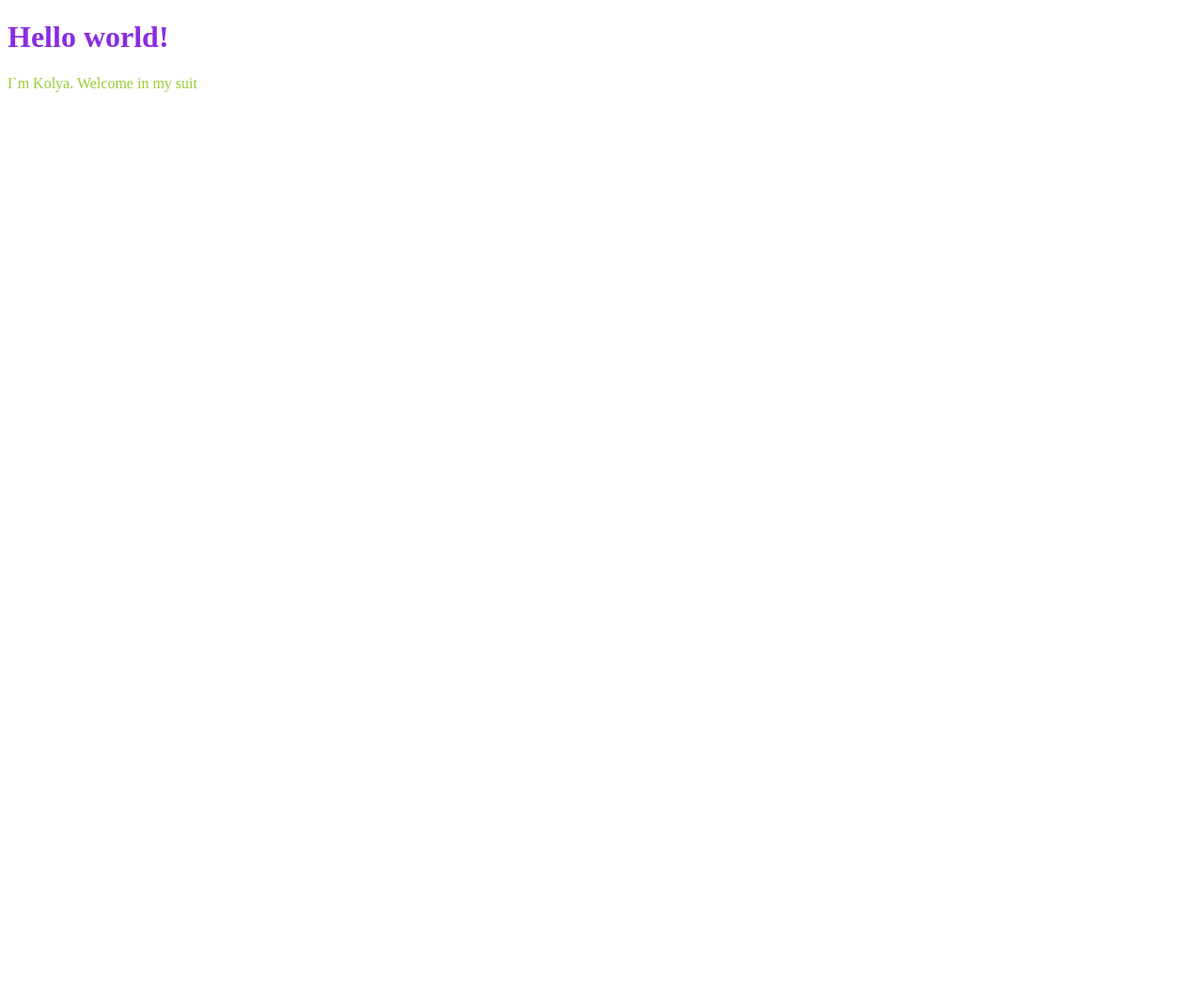
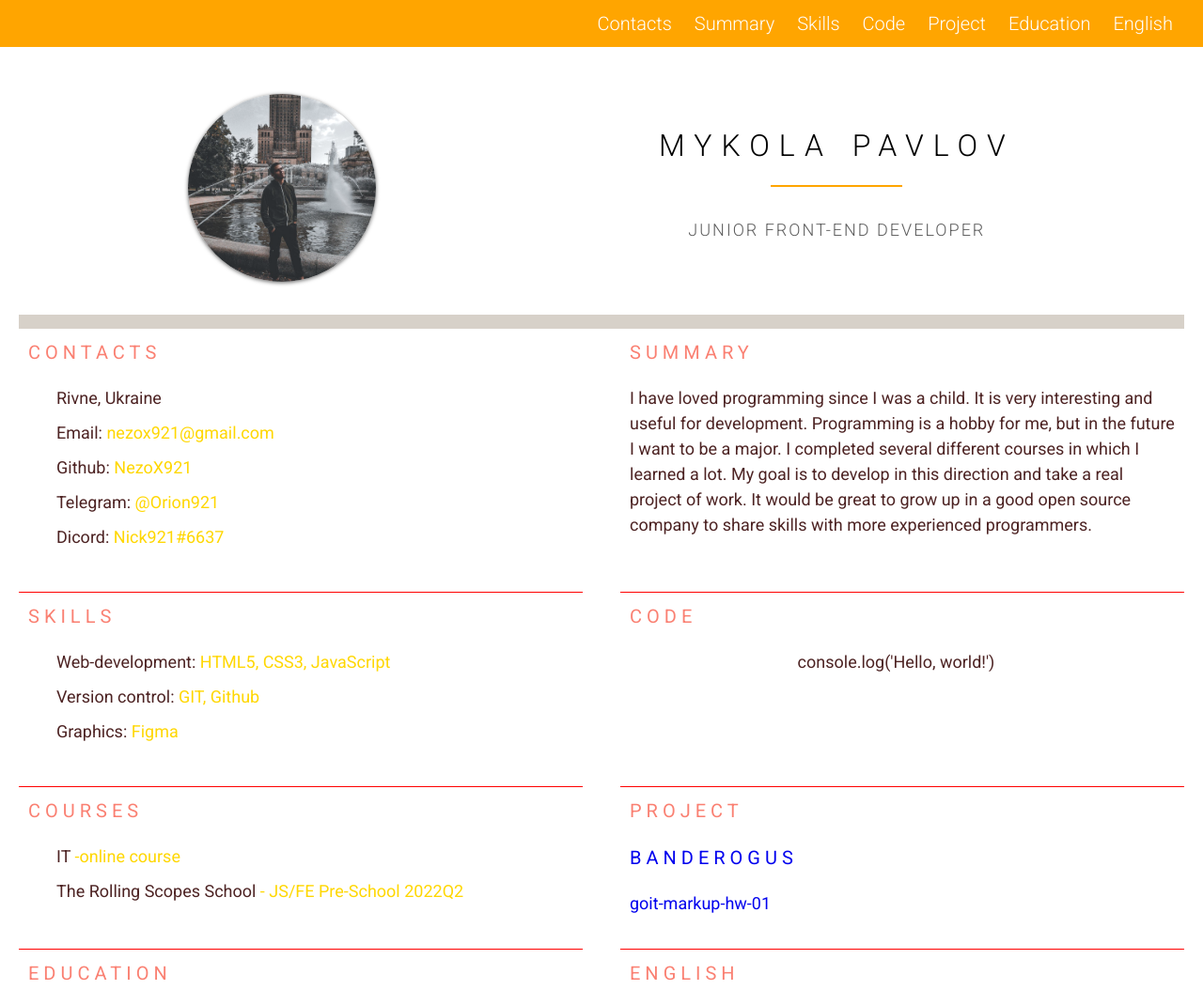
Before and after one commit to NezoX921/rsschool-cv, a plain HTML site: page index.html in a window 1280 px wide. Shown: the top 1054 px of the page at 94% size. Before the commit the page ends 800 px from the top, so only its background shows below. Drawn offline with Linux system fonts and the light colour scheme.

Commit message:
feat
cv#3

```diff
--- /dev/null
+++ b/css/reset.css
@@ -0,0 +1,63 @@
+/* http://meyerweb.com/eric/tools/css/reset/
+   v2.0 | 20110126
+   License: none (public domain)
+*/
+
+html, body, div, span, applet, object, iframe,
+h1, h2, h3, h4, h5, h6, p, blockquote, pre,
+a, abbr, acronym, address, big, cite, code,
+del, dfn, em, img, ins, kbd, q, s, samp,
+small, strike, strong, sub, sup, tt, var,
+b, u, i, center,
+dl, dt, dd, ol, ul, li,
+fieldset, form, label, legend,
+table, caption, tbody, tfoot, thead, tr, th, td,
+article, aside, canvas, details, embed,
+figure, figcaption, footer, header, hgroup,
+menu, nav, output, ruby, section, summary,
+time, mark, audio, video {
+	margin: 0;
+	padding: 0;
+	border: 0;
+	font-size: 100%;
+	font: inherit;
+	vertical-align: baseline;
+	text-decoration: none;
+}
+/* HTML5 display-role reset for older browsers */
+article, aside, details, figcaption, figure,
+footer, header, hgroup, menu, nav, section {
+	display: block;
+}
+body {
+	line-height: 1;
+}
+ol, ul {
+	list-style: none;
+}
+blockquote, q {
+	quotes: none;
+}
+blockquote:before, blockquote:after,
+q:before, q:after {
+	content: '';
+	content: none;
+}
+table {
+	border-collapse: collapse;
+	border-spacing: 0;
+}
+
+button::-moz-focus-inner {
+	padding: 0;
+	border: 0;
+}
+
+/* :focus{
+
+	outline: none;
+
+	border-radius: 8px;
+	box-shadow: 0 0 8px rgb(0, 0, 0,	0.8);
+}
+	 */
--- /dev/null
+++ b/css/style.css
@@ -0,0 +1,362 @@
+* {
+	box-sizing: border-box;
+}
+
+html {
+	scroll-behavior: smooth;
+}
+
+body {
+	display: flex;
+	flex-direction: column;
+	justify-content: space-between;
+	min-width: 320px;
+	min-height: 100vh;
+	margin: 0;
+	padding: 0;
+	font-family: 'Roboto', sans-serif;
+	font-size: 18px;
+	font-weight: 400;
+	line-height: 1.5;
+	color: #4d2323;
+}
+
+.container {
+	max-width: 1440px;
+	margin: 0 auto;
+	min-height: 50px;
+}
+
+.header {
+	background-color: orange;
+}
+
+.nav-list {
+	display: flex;
+	justify-content: flex-end;
+	align-items: center;
+	list-style: none;
+}
+
+.nav-link {
+	position: relative;
+	padding: 0 12px;
+	text-decoration: none;
+	font-size: 20px;
+	font-weight: 300;
+	line-height: 50px;
+	color: #fff;
+}
+
+.nav-link::after {
+	content: "";
+	position: absolute;
+	left: 12px;
+	bottom: -5px;
+	width: calc(100% - 24px);
+	height: 2px;
+	background-color: #fff;
+	opacity: 0;
+	transition: .5s;
+}
+
+.nav-link:hover::after {
+	opacity: 1;
+	animation-name: slidein;
+	animation-duration: 1s;
+	animation-fill-mode: forwards;
+}
+
+.main {
+	margin-bottom: auto;
+}
+
+.main-container {
+	display: flex;
+	flex-wrap: wrap;
+	justify-content: space-between;
+}
+
+.section {
+	width: calc(50% - 20px);
+	padding: 10px;
+	padding-bottom: 35px;
+	border-bottom: 1px solid red;
+}
+
+.section-education,
+.section-english {
+	border-bottom: 0;
+}
+
+.section-title {
+	margin-bottom: 20px;
+	font-size: 20px;
+	font-weight: 400;
+	text-transform: uppercase;
+	letter-spacing: 5px;
+	color: salmon;
+}
+
+.section-profile {
+	display: flex;
+	justify-content: space-around;
+	width: 100%;
+	padding: 50px 30px 35px;
+	border-bottom: 15px solid #d7d1c9;
+}
+
+.pre {
+	padding: 0;
+	margin: 0;
+}
+
+.section-profile-title {
+	display: flex;
+	flex-direction: column;
+	justify-content: center;
+	align-content: center;
+	text-align: center;
+	text-transform: uppercase;
+}
+
+.main-title {
+	position: relative;
+	padding: 0;
+	margin-bottom: 20px;
+	color: black;
+	font-size: 32px;
+	font-weight: 300;
+	letter-spacing: 10px;
+	line-height: 50px;
+	word-spacing: 3px;
+}
+
+.main-title::after {
+	content: "";
+	position: absolute;
+	bottom: -19px;
+	left: 50%;
+	margin-left: -70px;
+	width: 140px;
+	height: 2px;
+	background-color: orange;
+}
+
+.section-subtitle {
+	margin-top: 20px;
+	color: #5c5c5c;
+	line-height: 50px;
+	font-weight: 300;
+	letter-spacing: 2px;
+}
+
+.section-profile-logo {
+	width: 200px;
+	height: 200px;
+	object-fit: cover;
+	border-radius: 50%;
+	box-shadow: 0 1px 4px rgba(0, 0, 0, .6);
+	filter: grayscale(0.2) brightness(1.05);
+	transition: .3s;
+}
+
+.section-profile-logo:hover {
+	filter: none;
+}
+
+.section-list {
+	margin: 0;
+	padding: 0;
+	list-style: none;
+}
+
+.section-item {
+	position: relative;
+	margin: 0;
+	margin-bottom: 10px;
+	padding: 0;
+	padding-left: 30px;
+}
+
+.section-item::before {
+	content: "";
+	position: absolute;
+	top: 5px;
+	left: 2px;
+	width: 14px;
+	height: 14px;
+	background-size: 14px 14px;
+}
+
+.section-item span {
+	color: gold;
+}
+
+.section-item a {
+	text-decoration: none;
+	color: gold;
+	transition: color 0.5s;
+}
+
+.section-item a:hover {
+	color: black;
+}
+
+.contacts-item:before {
+	content: "";
+	position: absolute;
+	top: 1px;
+	left: 0px;
+	width: 24px;
+	height: 24px;
+	background-size: contain;
+	background-repeat: no-repeat;
+}
+
+
+.contacts-item:nth-child(2):before {
+	top: 3px;
+	left: 0px;
+	width: 21px;
+	height: 21px;
+}
+
+.contacts-item:nth-child(3):before {
+	top: 4px;
+	left: 0px;
+	width: 19px;
+	height: 19px;
+}
+
+.contacts-item:nth-child(4):before {
+	top: 3px;
+	left: 0px;
+	width: 21px;
+	height: 21px;
+}
+
+.footer {
+	background-color:orange;
+	padding: 20px;
+}
+
+.footer-container {
+	display: flex;
+	justify-content: space-between;
+	align-items: center;
+	margin: 0 auto;
+	color: #fff;
+}
+
+.github {
+	color: #fff;
+	text-decoration: none;
+	line-height: 45px;
+}
+
+.rss {
+	width: 121px;
+	height: 45px;
+	background-size: contain;
+	background-repeat: no-repeat;
+}
+
+/** Adaptive **/
+.toggle {
+	display: none;
+	flex-direction: column;
+	justify-content: center;
+	align-items: center;
+	width: 40px;
+	height: 40px;
+	margin-top: 5px;
+	margin-left: auto;
+	cursor: pointer;
+	user-select: none;
+	z-index: 15;
+}
+
+.toggle div {
+	width: 80%;
+	height: 2px;
+	background: #fff;
+	margin: 3px 0;
+	z-index: 15;
+}
+
+.toggle.collapsed .line1 {
+	transform: rotate(-45deg) translate(-5px, 6px);
+}
+
+.toggle.collapsed .line2 {
+	opacity: 0;
+}
+
+.toggle.collapsed .line3 {
+	transform: rotate(45deg) translate(-5px, -6px);
+}
+
+@media (max-width: 1440px) {
+	.container {
+		padding: 0 20px;
+	}
+}
+
+@media (max-width: 768px) {
+	.section {
+		width: 100%;
+	}
+
+	.section-profile {
+		flex-direction: column;
+		align-items: center;
+	}
+
+	.section-education {
+		border-bottom: 1px solid salmon;
+	}
+
+	.footer-container {
+		flex-direction: column;
+		align-items: center;
+	}
+
+	.nav {
+		display: none;
+	}
+
+	.toggle {
+		display: flex;
+	}
+
+	.nav.collapsed {
+		position: absolute;
+		left: 0;
+		top: 0;
+		z-index: 2;
+		display: flex;
+		width: 100%;
+		height: 100vh;
+		min-height: 525px;
+		flex-direction: column;
+		background-color: orange;
+	}
+
+	.nav-list.collapsed {
+		display: flex;
+		align-items: center;
+		justify-content: flex-start;
+		width: 100%;
+		height: 100%;
+		flex-direction: column;
+		padding-top: 50px;
+	}
+}
+
+@media (max-width: 410px) {
+	.main-title {
+		font-size: 24px;
+		letter-spacing: 4px;
+	}
+}
--- a/index.html
+++ b/index.html
@@ -4,11 +4,109 @@
 	<meta charset="UTF-8">
 	<meta http-equiv="X-UA-Compatible" content="IE=edge">
 	<meta name="viewport" content="width=device-width, initial-scale=1.0">
-	<link rel="stylesheet" href="style.css">
+	<link rel="preconnect" href="https://fonts.googleapis.com">
+	<link rel="preconnect" href="https://fonts.gstatic.com" crossorigin>
+	<link href="https://fonts.googleapis.com/css2?family=Roboto:wght@300;400&display=swap" rel="stylesheet">
+	<link rel="stylesheet" href="./css/reset.css">
+	<link rel="stylesheet" href="./css/style.css">
 	<title>Document</title>
 </head>
 <body>
-	<h1>Hello world!</h1>
-	<p>I`m Kolya. Welcome in my suit</p>
+	<header class="header">
+		<div class="container header-container">
+			<nav class="nav">
+				<ul class="nav-list">
+					<li><a href="#contact" class="nav-link">Contacts</a></li>
+					<li><a href="#summary" class="nav-link">Summary</a></li>
+					<li><a href="#skills" class="nav-link">Skills</a></li>
+					<li><a href="#code" class="nav-link">Code</a></li>
+					<li><a href="#project" class="nav-link">Project</a></li>
+					<li><a href="#education" class="nav-link">Education</a></li>
+					<li><a href="#english" class="nav-link">English</a></li>
+				</ul>
+			</nav>
+			<div class="toggle">
+				<div class="line1"></div>
+				<div class="line2"></div>
+				<div class="line3"></div>
+			</div>
+		</div>
+	</header>
+	<main class="main">
+		<div class="container main-container">
+			<section class="section section-profile" id="profile">
+				<img src="./assets/Photo.jpg" alt="" class="section-profile-logo" width="300">
+				<div class="section-profile-title">
+					<h1 class="section-title main-title">Mykola Pavlov</h1>
+					<h3 class="section-subtitle">Junior Front-End Developer</h3>
+				</div>
+			</section>
+			<section class="section">
+				<h2 class="section-title">Contacts</h2>
+				<ul class="section-list">
+					<li class="section-item contacts-item">Rivne, Ukraine</li>
+					<li class="section-item contacts-item">Email: <a href="mailto:nezox921@gmail.com" title="email">nezox921@gmail.com</a></li>
+					<li class="section-item contacts-item">Github: <a href="https://github.com/NezoX921">NezoX921</a></li>
+					<li class="section-item contacts-item">Telegram: <a href="https://t.me/orion921">@Orion921</a></li>
+					<li class="section-item contacts-item">Dicord: <a href="https://discord.com/channels/348849613496778762/776113164483952670">Nick921#6637</a></li>
+
+				</ul>
+			</section>
+			<section class="section">
+				<h2 class="section-title">Summary</h2>
+				<p>I have loved programming since I was a child. It is very interesting and useful for development. Programming is a hobby
+				for me, but in the future I want to be a major. I completed several different courses in which I learned a lot. My goal
+				is to develop in this direction and take a real project of work. It would be great to grow up in a good open source
+				company to share skills with more experienced programmers.</p>
+			</section>
+			<section class="section">
+				<h2 class="section-title">Skills</h2>
+				<ul class="section-list">
+					<li class="section-item">Web-development: <span>HTML5, CSS3, JavaScript</span></li>
+					<li class="section-item">Version control: <span>GIT, Github</span></li>
+					<li class="section-item">Graphics: <span>Figma</span></li>
+				</ul>
+			</section>
+			<section class="section">
+				<h2 class="section-title">Code</h2>
+				<pre>
+					console.log('Hello, world!')
+				</pre>
+			</section>
+			<section class="section">
+				<h2 class="section-title">Courses</h2>
+				<ul class="section-list">
+					<li class="section-item">IT <span>-online course</span></li>
+					<li class="section-item">The Rolling Scopes School <span>- JS/FE Pre-School 2022Q2</span></li>
+				</ul>
+			</section>
+			<section class="section">
+				<h2 class="section-title">Project</h2>
+				<ul class="section-list">
+					<li class="section-title">
+						<a href="https://github.com/NezoX921/Gus">Banderogus</a>
+					</li class="section-title">
+					<li> <a href="https://github.com/NezoX921/goit-markup-hw-01">goit-markup-hw-01</a>
+					</li>
+				</ul>
+			</section>
+			<section class="section">
+				<h2 class="section-title">Education</h2>
+				<p>LVIV COLLEGE OF TRANSPORT INFRASTRUCTURE OF THE UKRAINIAN STATE UNIVERSITY OF SCIENCE AND TECHNOLOGY</p>
+			</section>
+			<section class="section">
+				<h2 class="section-title">English</h2>
+				<p>Elementary</p>
+			</section>
+		</div>
+	</main>
+	<footer class="footer">
+		<div class="container footer-container">
+			<div>
+				© 2022
+				<a href="https://github.com/NezoX921">NezoX921</a>
+			</div>
+		</div>
+	</footer>
 </body>
 </html>
--- a/style.css
+++ /dev/null
@@ -1,7 +0,0 @@
-h1{
-	color: blueviolet;
-}
-
-p{
-	color: yellowgreen;
-}
```
Also changed, not shown: assets/Photo.jpg (added), assets/photo2022.jpg (added).
